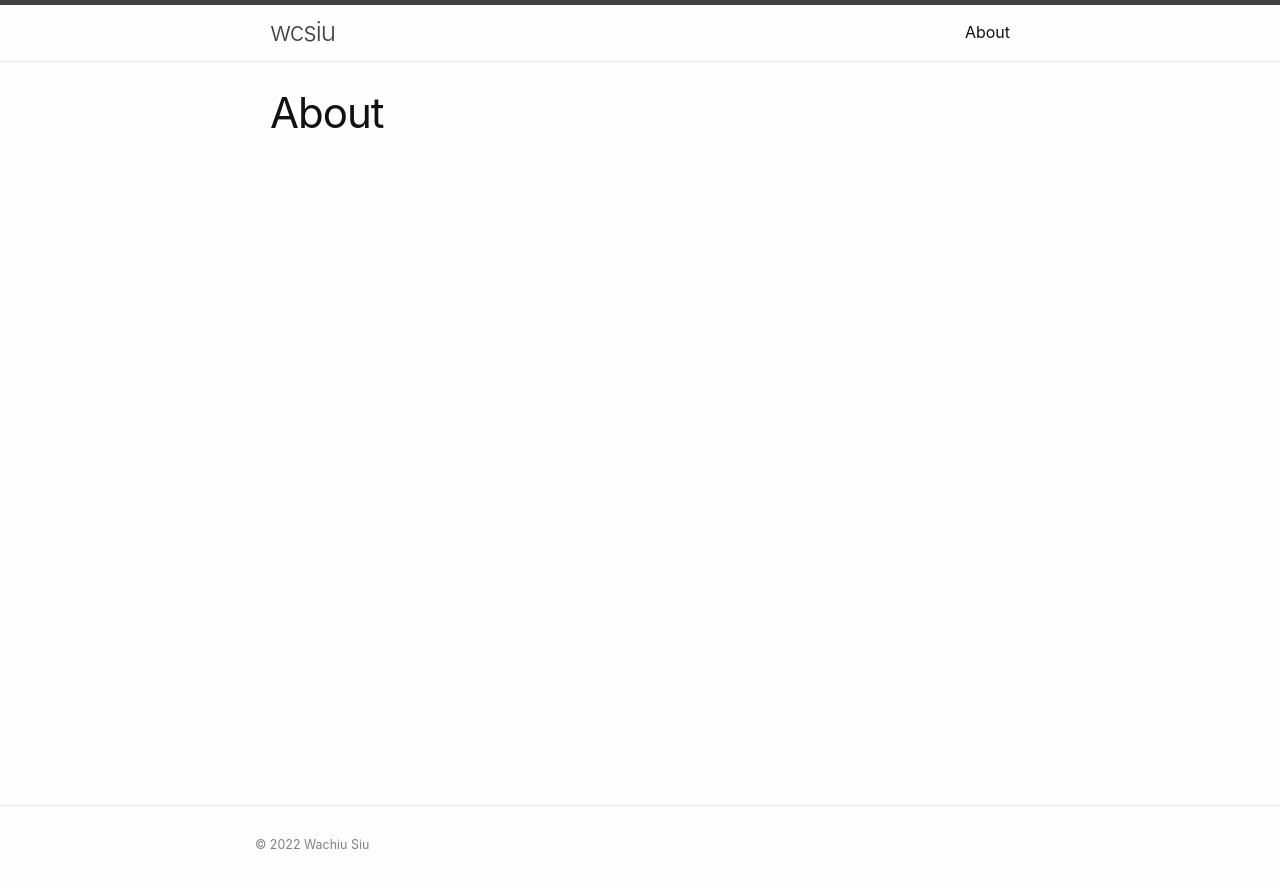
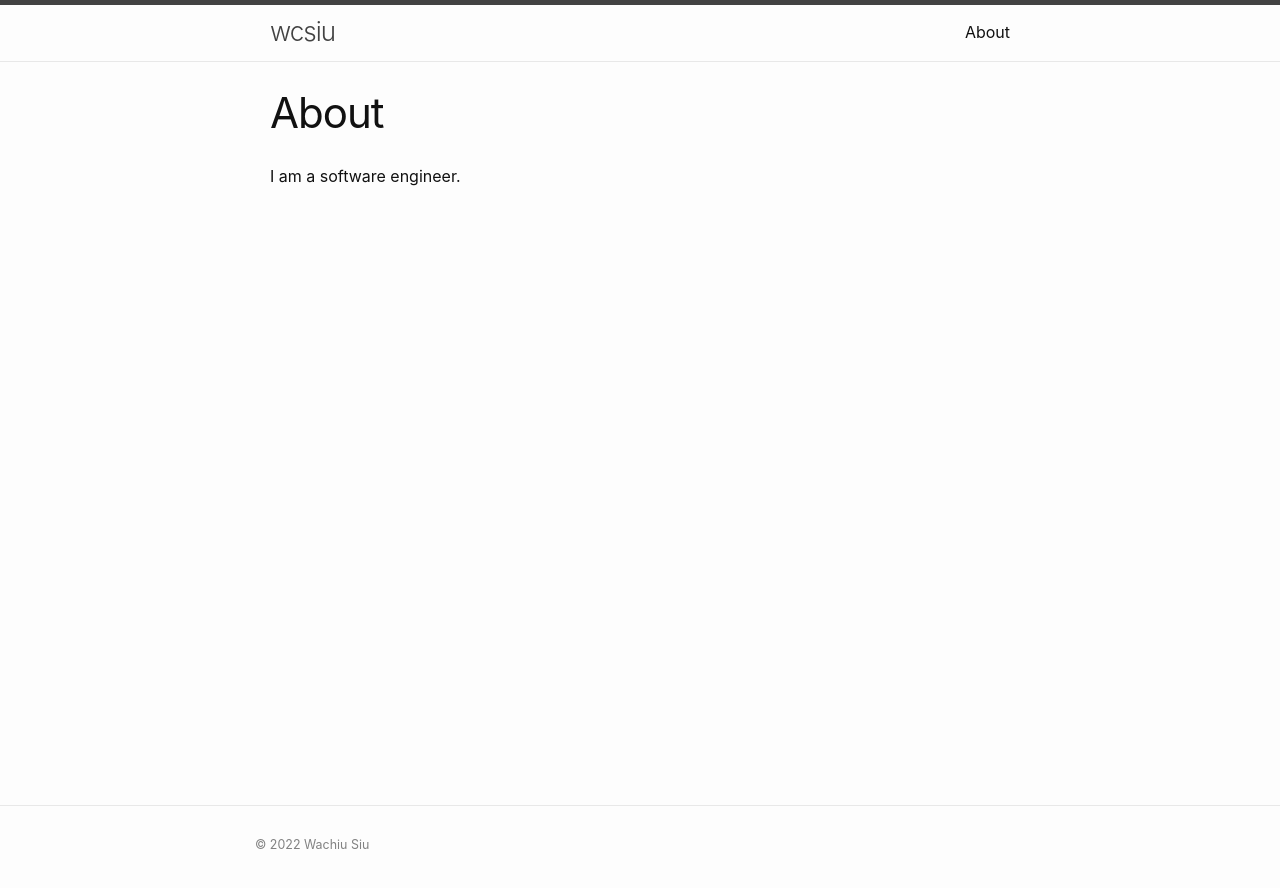
Before and after one commit to wcsiu/wcsiu.github.io, a Jekyll site: the page built from about.md, in a window 1280 px wide. Shown: the top 888 px of the page. Built offline with Jekyll 4.4.1, drawn with Linux system fonts in a browser that asks for light colours; comment, search, counter and statistics services are not loaded.

Commit message:
update about

```diff
--- a/about.md
+++ b/about.md
@@ -4,4 +4,4 @@ title: About
 permalink: /about/
 ---
 
-<div class="LI-profile-badge"  data-version="v1" data-size="medium" data-locale="en_US" data-type="horizontal" data-theme="dark" data-vanity="wachiu-siu"><a class="LI-simple-link" href='https://hk.linkedin.com/in/wachiu-siu?trk=profile-badge'></a></div><script type="text/javascript" src="https://platform.linkedin.com/badges/js/profile.js" async defer></script>
+I am a software engineer.
```
